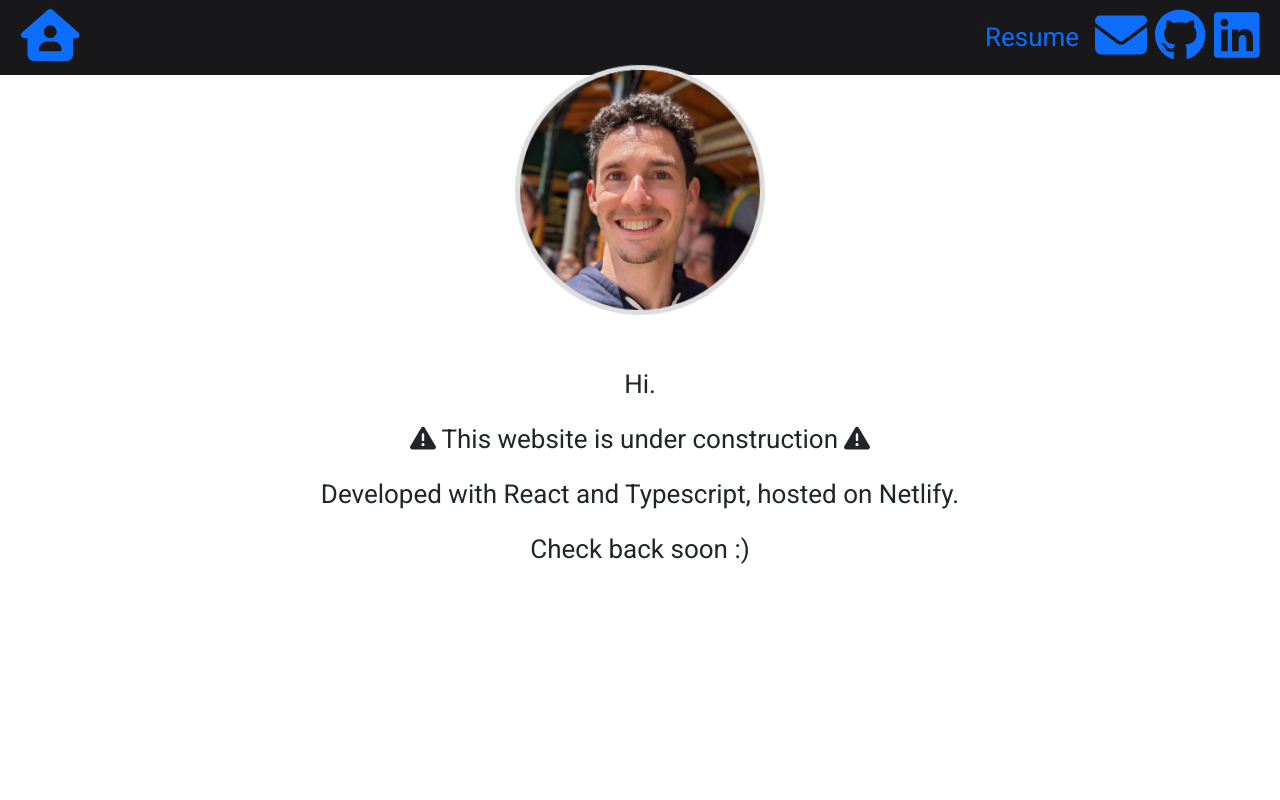
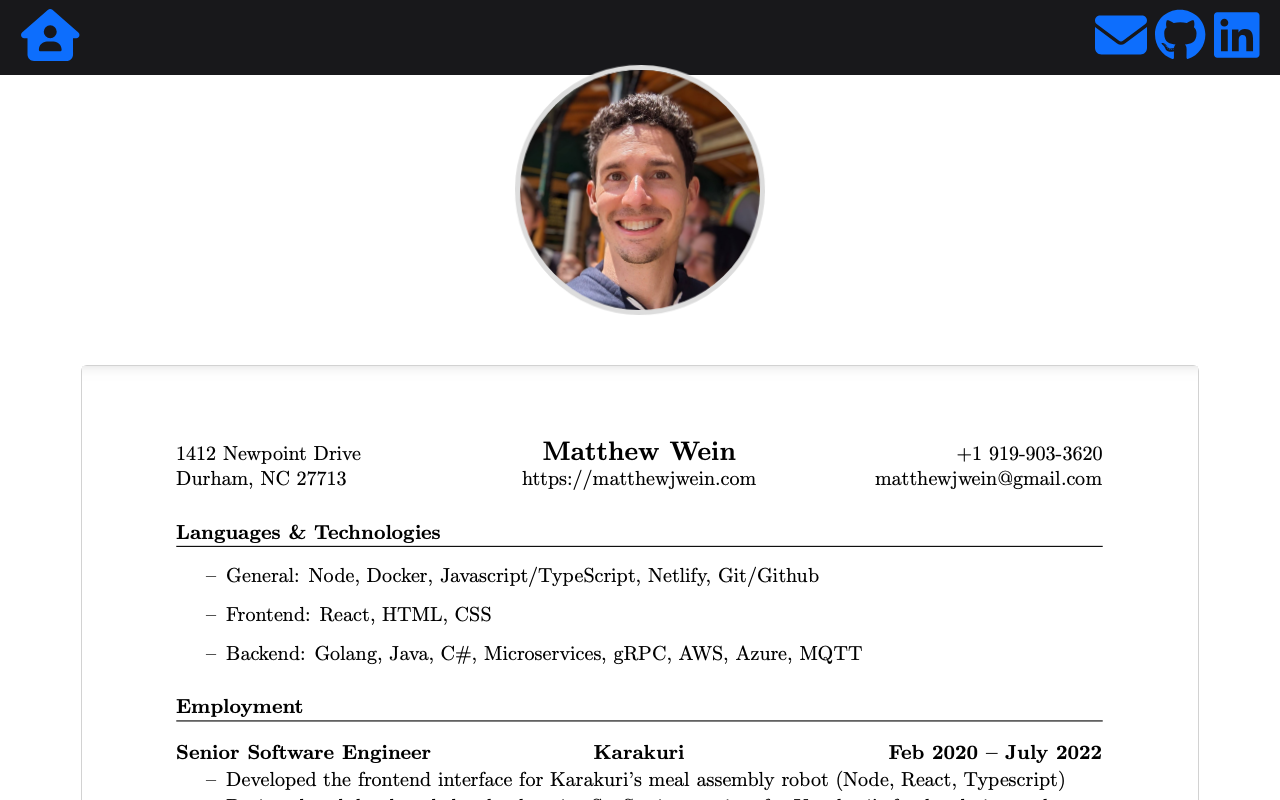
Before and after one commit to matthewjwein/HomePage, a React (Create React App) app: page / in a window 1280 px wide. Shown: the top 800 px of the page. Built offline with nearby package versions, Linux system fonts and the light colour scheme.

Commit message:
Put resume on homepage

```diff
--- a/src/App.tsx
+++ b/src/App.tsx
@@ -3,7 +3,6 @@ import React from 'react'
 import Navbar from './components/Navbar';
 import Homepage from './components/Homepage';
 import { Routes, Route } from "react-router-dom";
-import Resume from './components/Resume';
 import { ProjectData } from './ProjectData';
 
 function App(): JSX.Element {
@@ -13,7 +12,6 @@ function App(): JSX.Element {
       <div className="project-wrapper">
         <Routes>
           <Route path="/" element={<Homepage projects={ProjectData} />} />
-          <Route path="/resume" element={<Resume />} />
           {
             // <Route path="/project/1" element={<Project title={ProjectData[0].titleText} component={ProjectData[0].component} />} />
             // <Route path="/project/2" element={<Project title={ProjectData[1].titleText} component={<div>Coming Soon</div>} />} />
--- a/src/components/Homepage.tsx
+++ b/src/components/Homepage.tsx
@@ -1,6 +1,7 @@
 import React from 'react';
 import { FontAwesomeIcon } from "@fortawesome/react-fontawesome";
 import { faTriangleExclamation } from "@fortawesome/free-solid-svg-icons";
+import Card from 'react-bootstrap/Card';
 
 interface ProjectListProps {
     projects: { id: number, dateText: string, titleText: string }[];
@@ -11,18 +12,9 @@ const Post: React.FC<ProjectListProps> = ({ projects }) => {
         <div>
             <img className="profile-picture" src="/profile.jpg" alt="profile"></img>
             <div className="introduction">
-                <p>
-                    Hi.
-                </p>
-                <p>
-                    <FontAwesomeIcon icon={faTriangleExclamation} /> This website is under construction <FontAwesomeIcon icon={faTriangleExclamation} />
-                </p>
-                <p>
-                    Developed with React and Typescript, hosted on Netlify.
-                </p>
-                <p>
-                    Check back soon :)
-                </p>
+                <Card>
+                    <img className="resume" alt="resume" src="./resume.png"></img>
+                </Card>
             </div>
             {
                 //<ProjectList projects={projects} />
--- a/src/components/Navbar.tsx
+++ b/src/components/Navbar.tsx
@@ -46,8 +46,6 @@ const Navbar = () => {
                         </nav>
                         <nav>
                             <HStack spacing={8}>
-                                <Link to="./resume">Resume</Link>
-                                <hr />
                                 {socials.map((social) => {
                                     return <a target="_blank" rel="noreferrer" key={social.url} href={social.url}>
                                         <FontAwesomeIcon icon={social.icon} size="2x" ></FontAwesomeIcon>
--- a/src/components/Resume.tsx
+++ /dev/null
@@ -1,9 +0,0 @@
-import React from 'react';
-
-const Resume = () => {
-    return (
-        <img className="resume" alt="resume" src="./resume.png"></img>
-    );
-};
-
-export default Resume;
```
